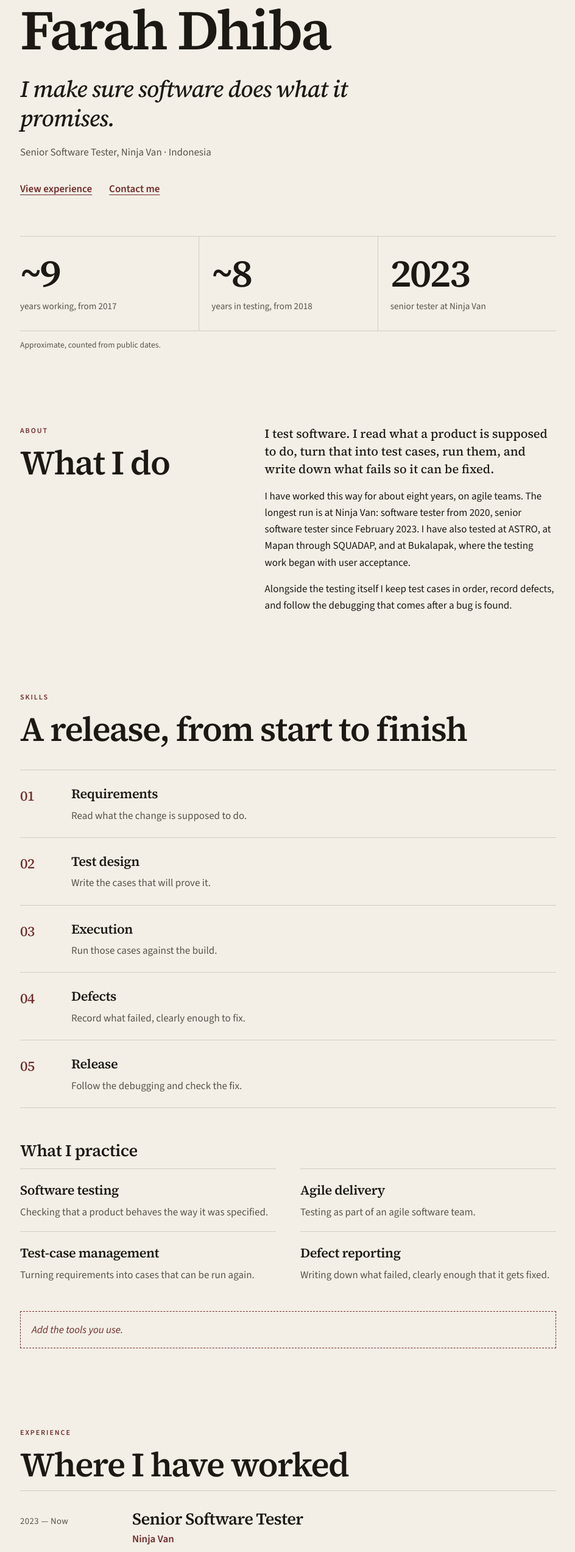
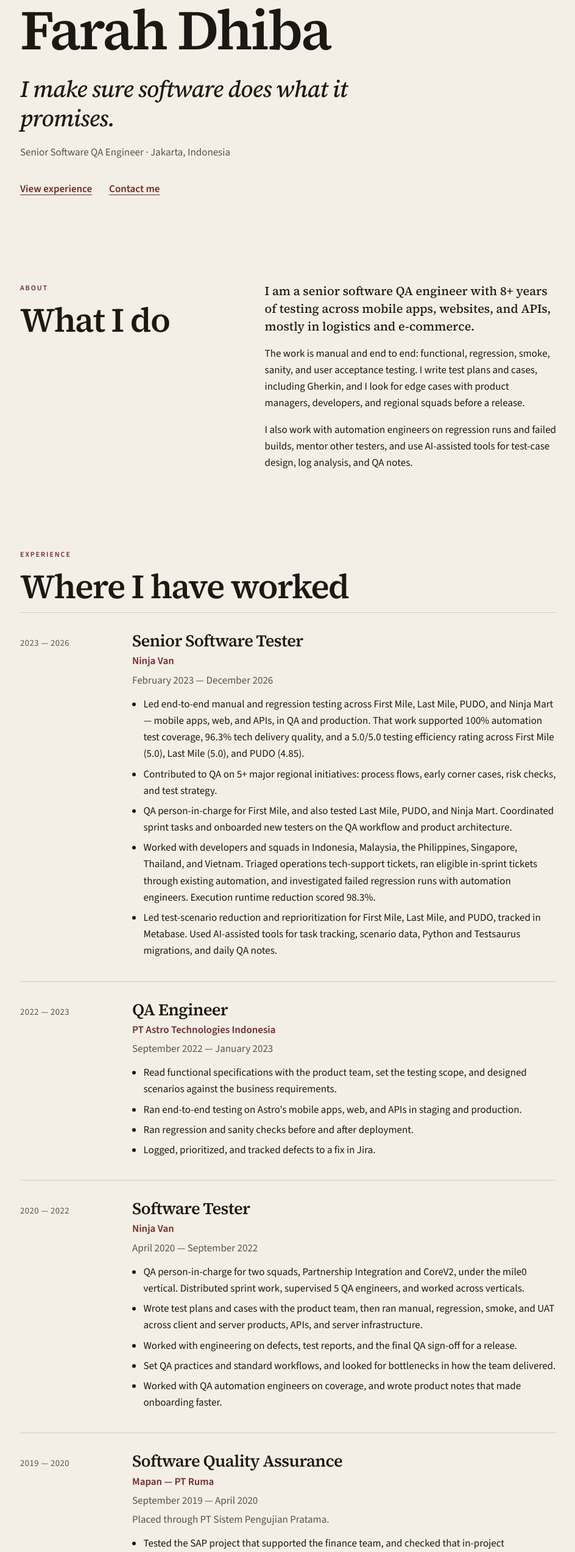
Before and after one commit to nadiafarahdhiba/work-resume, a plain HTML site: page index.html in a window 1280 px wide. Shown: the part 247-2792 px from the top of the page at 61% size, without its empty margins (167-1111 px from the left). Drawn offline with nearby package versions, Linux system fonts and the light colour scheme.

Commit message:
Show the resume's real experience, tools, and contact details.
The introduction no longer presents a current employer or a stats row, and experience now comes before skills.

Co-authored-by: Cursor <cursoragent@cursor.com>

```diff
--- a/css/styles.css
+++ b/css/styles.css
@@ -366,6 +366,8 @@ a { color: inherit; }
   align-items: start;
 }
 
+.edu-single { grid-template-columns: minmax(0, 36rem); }
+
 .degree { padding-top: 4px; }
 
 .intro { color: var(--muted); }
--- a/index.html
+++ b/index.html
@@ -3,11 +3,11 @@
 <head>
 <meta charset="utf-8">
 <meta name="viewport" content="width=device-width, initial-scale=1">
-<title>Nadia Farah Dhiba — Senior Software Tester</title>
-<meta name="description" content="Nadia Farah Dhiba, senior software tester at Ninja Van. Experience, how she tests, and how to get in touch.">
+<title>Nadia Farah Dhiba — Senior Software QA Engineer</title>
+<meta name="description" content="Nadia Farah Dhiba, senior software QA engineer in Jakarta. Experience, tools, and how to get in touch.">
 <meta name="theme-color" content="#f3efe6">
-<meta property="og:title" content="Nadia Farah Dhiba — Senior Software Tester">
-<meta property="og:description" content="A resume: testing work at Ninja Van, ASTRO, Mapan, and Bukalapak.">
+<meta property="og:title" content="Nadia Farah Dhiba — Senior Software QA Engineer">
+<meta property="og:description" content="A resume: quality assurance across mobile, web, and APIs.">
 <meta property="og:type" content="profile">
 <link rel="preconnect" href="https://fonts.googleapis.com">
 <link rel="preconnect" href="https://fonts.gstatic.com" crossorigin>
@@ -45,13 +45,6 @@
     </div>
   </section>
 
-  <section class="stats reveal" aria-label="At a glance">
-    <div class="wrap">
-      <div class="stat-row" data-stats></div>
-      <p class="stat-note" data-field="statsNote"></p>
-    </div>
-  </section>
-
   <section class="sec reveal" id="about">
     <div class="wrap about-grid">
       <div>
@@ -62,6 +55,14 @@
     </div>
   </section>
 
+  <section class="sec reveal" id="experience">
+    <div class="wrap">
+      <p class="kicker" data-field="experience.kicker"></p>
+      <h2 class="title" data-field="experience.title"></h2>
+      <div class="jobs" data-jobs></div>
+    </div>
+  </section>
+
   <section class="sec reveal" id="skills">
     <div class="wrap">
       <p class="kicker" data-field="skills.kicker"></p>
@@ -69,16 +70,8 @@
       <ol class="process" data-process></ol>
       <h3 class="subhead" data-field="skills.groupsTitle"></h3>
       <ul class="skill-list" data-skills></ul>
+      <h3 class="subhead" data-field="toolsTitle"></h3>
       <div data-tools></div>
-    </div>
-  </section>
-
-  <section class="sec reveal" id="experience">
-    <!-- Add real achievement bullets in js/main.js, on each job's bullets array. -->
-    <div class="wrap">
-      <p class="kicker" data-field="experience.kicker"></p>
-      <h2 class="title" data-field="experience.title"></h2>
-      <div class="jobs" data-jobs></div>
     </div>
   </section>
 
--- a/js/main.js
+++ b/js/main.js
@@ -1,7 +1,8 @@
 /* Edit this object to change the page.
-   Leave email, phone, and city empty until the real values are known.
-   Add achievements to a job's bullets array.
-   Add tool names to tools, and certifications to certifications. */
+   Email, city, and phone: contact.email, contact.city, contact.phone.
+   School: education.degree, education.school, education.years, education.notes.
+   Tools: add a name to the matching items list under tools.
+   A job's details are its bullets array. */
 const RESUME = {
   name: "Nadia Farah Dhiba",
   nav: {
@@ -14,27 +15,21 @@ const RESUME = {
     ]
   },
   hero: {
-    kicker: "Quality assurance",
+    kicker: "Software QA engineer",
     givenName: "Nadia",
     familyName: "Farah Dhiba",
     tagline: "I make sure software does what it promises.",
-    roleLine: "Senior Software Tester, Ninja Van · Indonesia",
+    roleLine: "Senior Software QA Engineer · Jakarta, Indonesia",
     viewExperience: "View experience",
     contact: "Contact me"
   },
-  stats: [
-    { value: "~9", label: "years working, from 2017" },
-    { value: "~8", label: "years in testing, from 2018" },
-    { value: "2023", label: "senior tester at Ninja Van" }
-  ],
-  statsNote: "Approximate, counted from public dates.",
   about: {
     kicker: "About",
     title: "What I do",
     paragraphs: [
-      "I test software. I read what a product is supposed to do, turn that into test cases, run them, and write down what fails so it can be fixed.",
-      "I have worked this way for about eight years, on agile teams. The longest run is at Ninja Van: software tester from 2020, senior software tester since February 2023. I have also tested at ASTRO, at Mapan through SQUADAP, and at Bukalapak, where the testing work began with user acceptance.",
-      "Alongside the testing itself I keep test cases in order, record defects, and follow the debugging that comes after a bug is found."
+      "I am a senior software QA engineer with 8+ years of testing across mobile apps, websites, and APIs, mostly in logistics and e-commerce.",
+      "The work is manual and end to end: functional, regression, smoke, sanity, and user acceptance testing. I write test plans and cases, including Gherkin, and I look for edge cases with product managers, developers, and regional squads before a release.",
+      "I also work with automation engineers on regression runs and failed builds, mentor other testers, and use AI-assisted tools for test-case design, log analysis, and QA notes."
     ]
   },
   skills: {
@@ -43,20 +38,20 @@ const RESUME = {
     groupsTitle: "What I practice",
     groups: [
       {
-        name: "Software testing",
-        detail: "Checking that a product behaves the way it was specified."
+        name: "Manual testing",
+        detail: "Mobile, web, and API. End-to-end, functional, regression, smoke, sanity, and user acceptance testing."
       },
       {
-        name: "Agile delivery",
-        detail: "Testing as part of an agile software team."
+        name: "Test design",
+        detail: "Test plans and cases, written by hand and in Gherkin. Positive and negative paths, plus exploratory UX testing."
       },
       {
-        name: "Test-case management",
-        detail: "Turning requirements into cases that can be run again."
+        name: "Automation support",
+        detail: "Regression runs and failed-build triage with automation engineers. Scripting with Python, Karate, Playwright, Maestro, and Testsaurus."
       },
       {
-        name: "Defect reporting",
-        detail: "Writing down what failed, clearly enough that it gets fixed."
+        name: "Domain",
+        detail: "Logistics and supply chain, including first mile, last mile, PUDO, and hub or sort operations. E-commerce partnerships. Agile and Scrum."
       }
     ],
     process: [
@@ -67,32 +62,45 @@ const RESUME = {
       { title: "Release", detail: "Follow the debugging and check the fix." }
     ]
   },
-  /* Tool names stay empty until Nadia supplies the ones she uses. */
-  tools: [],
-  toolsEmpty: "Add the tools you use.",
+  toolsTitle: "Tools",
+  /* Add a tool by putting its name in the matching items list. */
+  tools: [
+    { name: "API and data", items: ["Postman", "Apidog", "cURL", "MySQL", "TiDB", "DBeaver"] },
+    { name: "Monitoring", items: ["Kibana", "Grafana", "Metabase"] },
+    { name: "Test management", items: ["Jira", "Confluence", "Cucumber Studio", "Smartphone Test Farm"] },
+    { name: "Delivery", items: ["Bamboo", "GitHub", "Bitbucket", "IntelliJ"] },
+    { name: "Automation", items: ["Python", "Karate", "Playwright", "Maestro", "Testsaurus"] }
+  ],
   experience: {
     kicker: "Experience",
     title: "Where I have worked",
     earlier: "Earlier",
     jobs: [
       {
-        when: "2023 — Now",
-        period: "February 2023 — Present",
+        when: "2023 — 2026",
+        period: "February 2023 — December 2026",
         role: "Senior Software Tester",
         company: "Ninja Van",
-        scope: "Senior software testing for Ninja Van.",
+        scope: "",
         bullets: [
-          /* Add real achievements here. */
+          "Led end-to-end manual and regression testing across First Mile, Last Mile, PUDO, and Ninja Mart — mobile apps, web, and APIs, in QA and production. That work supported 100% automation test coverage, 96.3% tech delivery quality, and a 5.0/5.0 testing efficiency rating across First Mile (5.0), Last Mile (5.0), and PUDO (4.85).",
+          "Contributed to QA on 5+ major regional initiatives: process flows, early corner cases, risk checks, and test strategy.",
+          "QA person-in-charge for First Mile, and also tested Last Mile, PUDO, and Ninja Mart. Coordinated sprint tasks and onboarded new testers on the QA workflow and product architecture.",
+          "Worked with developers and squads in Indonesia, Malaysia, the Philippines, Singapore, Thailand, and Vietnam. Triaged operations tech-support tickets, ran eligible in-sprint tickets through existing automation, and investigated failed regression runs with automation engineers. Execution runtime reduction scored 98.3%.",
+          "Led test-scenario reduction and reprioritization for First Mile, Last Mile, and PUDO, tracked in Metabase. Used AI-assisted tools for task tracking, scenario data, Python and Testsaurus migrations, and daily QA notes."
         ]
       },
       {
         when: "2022 — 2023",
         period: "September 2022 — January 2023",
         role: "QA Engineer",
-        company: "ASTRO",
-        scope: "Quality assurance engineering at ASTRO.",
+        company: "PT Astro Technologies Indonesia",
+        scope: "",
         bullets: [
-          /* Add real achievements here. */
+          "Read functional specifications with the product team, set the testing scope, and designed scenarios against the business requirements.",
+          "Ran end-to-end testing on Astro's mobile apps, web, and APIs in staging and production.",
+          "Ran regression and sanity checks before and after deployment.",
+          "Logged, prioritized, and tracked defects to a fix in Jira."
         ]
       },
       {
@@ -100,19 +108,25 @@ const RESUME = {
         period: "April 2020 — September 2022",
         role: "Software Tester",
         company: "Ninja Van",
-        scope: "Software testing for Ninja Van.",
+        scope: "",
         bullets: [
-          /* Add real achievements here. */
+          "QA person-in-charge for two squads, Partnership Integration and CoreV2, under the mile0 vertical. Distributed sprint work, supervised 5 QA engineers, and worked across verticals.",
+          "Wrote test plans and cases with the product team, then ran manual, regression, smoke, and UAT across client and server products, APIs, and server infrastructure.",
+          "Worked with engineering on defects, test reports, and the final QA sign-off for a release.",
+          "Set QA practices and standard workflows, and looked for bottlenecks in how the team delivered.",
+          "Worked with QA automation engineers on coverage, and wrote product notes that made onboarding faster."
         ]
       },
       {
         when: "2019 — 2020",
         period: "September 2019 — April 2020",
         role: "Software Quality Assurance",
-        company: "Mapan",
-        scope: "Quality assurance for Mapan, through SQUADAP (PT Sistem Pengujian Pratama).",
+        company: "Mapan — PT Ruma",
+        scope: "Placed through PT Sistem Pengujian Pratama.",
         bullets: [
-          /* Add real achievements here. */
+          "Tested the SAP project that supported the finance team, and checked that in-project deployments held up.",
+          "Folded business and delivery requirements into the test schedule and the release-readiness check.",
+          "Worked with developers on database, performance, and system issues before deployment."
         ]
       },
       {
@@ -120,9 +134,12 @@ const RESUME = {
         period: "July 2019 — September 2019",
         role: "Software Quality Analyst",
         company: "Bukalapak",
-        scope: "Software quality analysis at Bukalapak.",
+        scope: "",
         bullets: [
-          /* Add real achievements here. */
+          "Ran manual, regression, and user acceptance testing on the Bukalapak app in Agile and Scrum, before production.",
+          "Wrote positive and negative cases in a standard format and in Gherkin, and set a testing process for new and existing features.",
+          "Worked with product managers, developers, and UI/UX designers through the delivery cycle.",
+          "Tracked defects to a fix in Jira and gave the QA sign-off for a release."
         ]
       },
       {
@@ -130,9 +147,12 @@ const RESUME = {
         period: "May 2018 — July 2019",
         role: "User Acceptance Tester",
         company: "Bukalapak",
-        scope: "User acceptance testing at Bukalapak.",
+        scope: "",
         bullets: [
-          /* Add real achievements here. */
+          "Actor lead for user acceptance testing: supervised the full test pass, split user-journey scope across testers, interviewed UAT candidates, and sent testing reports to the squads.",
+          "Designed and ran positive and negative cases against end-to-end user journeys, including exploratory UX and manual testing in beta and production.",
+          "Found usability bottlenecks, wrote up defects, checked fixes through to closure, and gave developers an end-user view of open issues.",
+          "Kept cross-functional teams current on progress, quality standards, and obstacles in the test pass."
         ]
       },
       {
@@ -140,10 +160,11 @@ const RESUME = {
         period: "December 2017 — May 2018",
         role: "Customer Support — Email",
         company: "Bukalapak",
-        scope: "Email customer support at Bukalapak.",
+        scope: "",
         earlier: true,
         bullets: [
-          /* Add real achievements here. */
+          "Handled a high volume of customer email, including complaints, and looked for the cause before answering.",
+          "Wrote down issues that kept coming back, and escalated technical or operational tickets to engineering and operations."
         ]
       },
       {
@@ -151,10 +172,11 @@ const RESUME = {
         period: "August 2017 — October 2017",
         role: "Social Media Executive",
         company: "Activate Media Nusantara",
-        scope: "Social media work at Activate Media Nusantara.",
+        scope: "",
         earlier: true,
         bullets: [
-          /* Add real achievements here. */
+          "Watched brand social accounts, coordinated influencer work, and lined up daily creative briefs with the digital and creative teams.",
+          "Took part in brand activation and digital campaign work."
         ]
       }
     ]
@@ -162,20 +184,25 @@ const RESUME = {
   education: {
     kicker: "Education",
     title: "Study",
-    degree: "Bachelor of Science",
-    school: "University of Indonesia",
-    years: "2012 — 2016"
+    degree: "Bachelor of Science in Biology",
+    detail: "Sub-major: Marine Chemical Ecology",
+    school: "Universitas Indonesia",
+    years: "2012 — 2016",
+    notes: [
+      "GPA 3.36 / 4.00, 146 credits",
+      "HMD Biologi UI",
+      "Special Interest Group in Marine Biology UI (SIGMA-B UI)"
+    ]
   },
-  /* Certifications stay empty until Nadia supplies them. The major is omitted on purpose. */
+  /* Add a certification by putting a line in this list. An empty list stays hidden. */
   certifications: [],
-  certificationsEmpty: "Add certifications here.",
   contact: {
     kicker: "Contact",
     title: "How to reach me",
-    intro: "LinkedIn is the public contact. Email, phone, and city are waiting on the real details.",
-    email: "",
+    intro: "Email and LinkedIn are the direct ways to reach me.",
+    email: "nadiafarahdhiba@gmail.com",
     phone: "",
-    city: "",
+    city: "Jakarta",
     country: "Indonesia",
     linkedin: {
       label: "nadiafarahdhiba",
@@ -233,16 +260,6 @@ function fillNav() {
   });
 }
 
-function fillStats() {
-  const row = document.querySelector("[data-stats]");
-  RESUME.stats.forEach((stat) => {
-    const item = el("div", "stat");
-    item.append(el("b", null, stat.value));
-    item.append(el("span", null, stat.label));
-    row.append(item);
-  });
-}
-
 function fillProcess() {
   const list = document.querySelector("[data-process]");
   RESUME.skills.process.forEach((step, index) => {
@@ -268,12 +285,13 @@ function fillSkills() {
 
 function fillTools() {
   const slot = document.querySelector("[data-tools]");
-  if (RESUME.tools.length === 0) {
-    slot.append(el("p", "unfilled", RESUME.toolsEmpty));
-    return;
-  }
-  const list = el("ul", "tool-list");
-  RESUME.tools.forEach((tool) => list.append(el("li", null, tool)));
+  const list = el("ul", "skill-list");
+  RESUME.tools.forEach((group) => {
+    const item = el("li");
+    item.append(el("h3", null, group.name));
+    item.append(el("p", null, group.items.join(" · ")));
+    list.append(item);
+  });
   slot.append(list);
 }
 
@@ -291,7 +309,7 @@ function fillJobs() {
     body.append(el("h3", null, job.role));
     body.append(el("p", "company", job.company));
     body.append(el("p", "period", job.period));
-    body.append(el("p", "scope", job.scope));
+    if (job.scope) body.append(el("p", "scope", job.scope));
     const written = job.bullets.filter((bullet) => String(bullet).trim());
     if (written.length) {
       const list = el("ul");
@@ -305,16 +323,21 @@ function fillJobs() {
 
 function fillDegree() {
   const slot = document.querySelector("[data-degree]");
+  const study = RESUME.education;
   slot.className = "degree";
-  slot.append(el("h3", null, RESUME.education.degree));
-  slot.append(el("p", "company", RESUME.education.school));
-  slot.append(el("p", null, RESUME.education.years));
+  slot.append(el("h3", null, study.degree));
+  if (study.detail) slot.append(el("p", null, study.detail));
+  slot.append(el("p", "company", study.school));
+  slot.append(el("p", null, study.years));
+  (study.notes || []).forEach((note) => slot.append(el("p", null, note)));
 }
 
 function fillCerts() {
   const slot = document.querySelector("[data-certs]");
+  if (!slot) return;
   if (RESUME.certifications.length === 0) {
-    slot.append(el("p", "unfilled", RESUME.certificationsEmpty));
+    slot.remove();
+    document.querySelector(".edu").classList.add("edu-single");
     return;
   }
   const list = el("ul", "tool-list");
@@ -379,10 +402,9 @@ function fillContact() {
   addContactRow(list, labels.email, emailLine);
 
   const phone = RESUME.contact.phone.trim();
-  const phoneNode = phone
-    ? contactValue(phone, `tel:${phone.replace(/[^\d+]/g, "")}`)
-    : placeholder(missing.phone);
-  addContactRow(list, labels.phone, phoneNode);
+  if (phone) {
+    addContactRow(list, labels.phone, contactValue(phone, `tel:${phone.replace(/[^\d+]/g, "")}`));
+  }
 
   const location = el("div", "value-line");
   const city = RESUME.contact.city.trim();
@@ -416,7 +438,6 @@ function reveal() {
 fillFields();
 fillParagraphs();
 fillNav();
-fillStats();
 fillProcess();
 fillSkills();
 fillTools();
```
